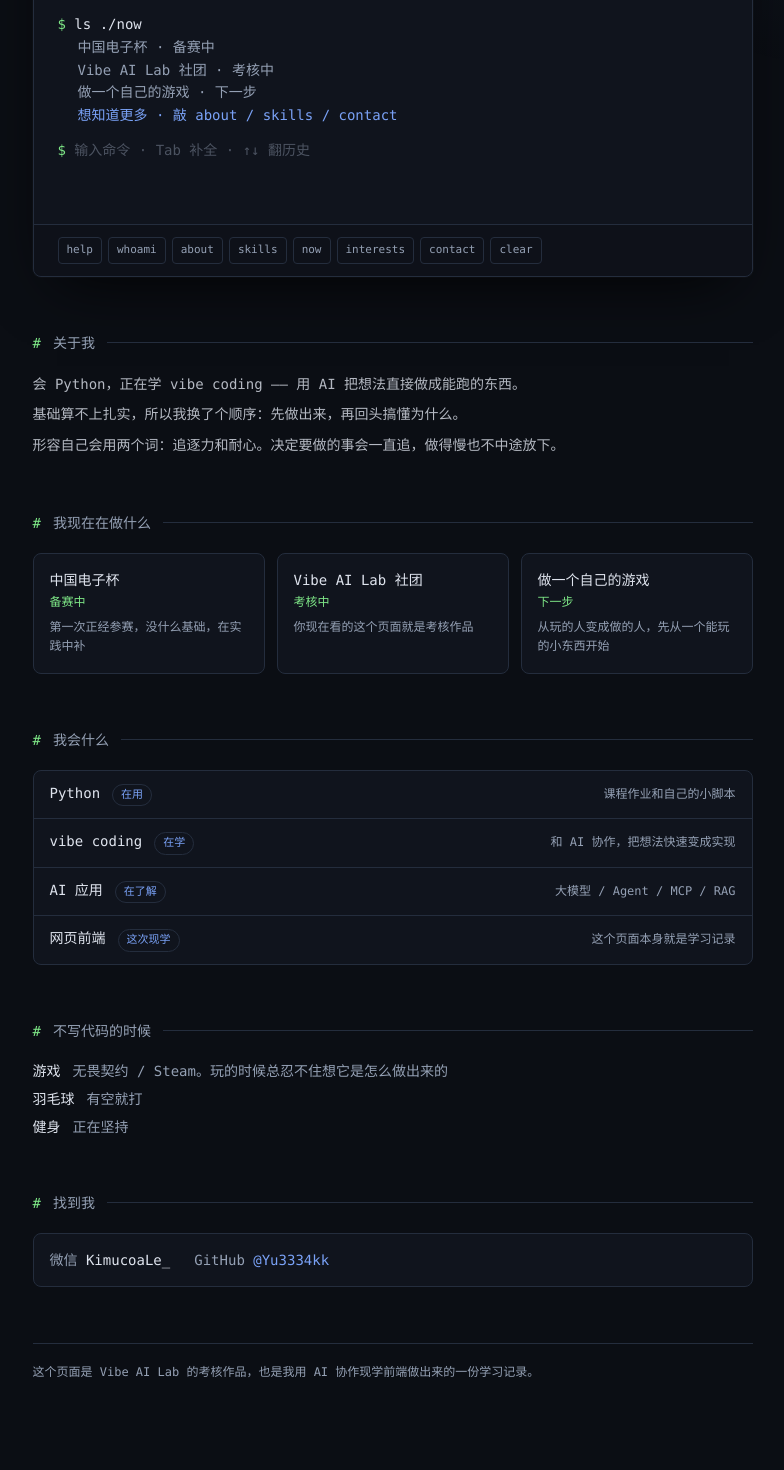
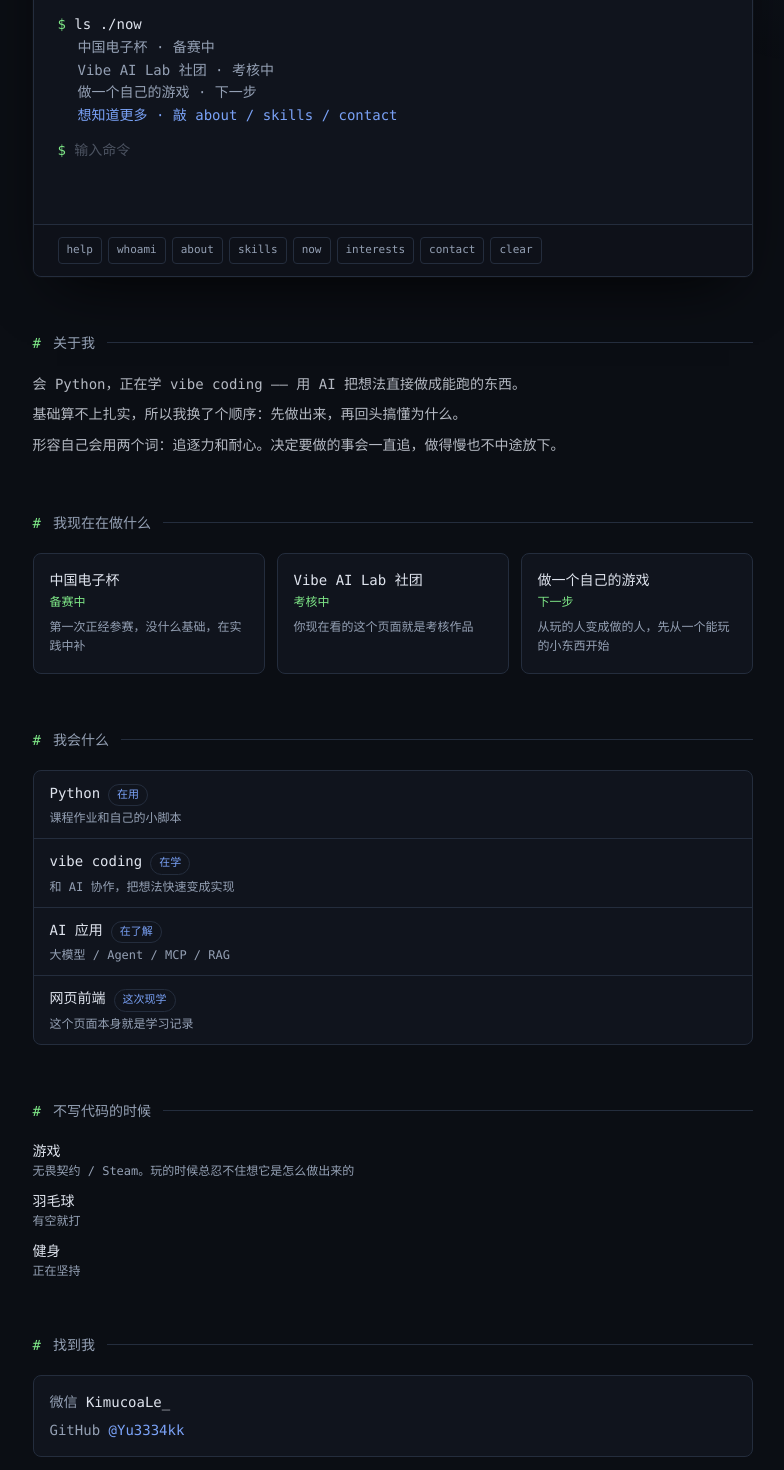
Before and after one commit to Yu3334kk/Yu3334kk.github.io, a React (Vite) app: page / in a window 1280 px wide. Shown: the part 300-1770 px from the top of the page, without its empty margins (240-1024 px from the left). Before the commit the page ends 1744 px from the top, so only its background shows below. Built offline with nearby package versions, Linux system fonts and the light colour scheme.

Commit message:
fix: 手机端布局——输入框溢出裁切、技能/兴趣/联系区文字糊成一行

```diff
--- a/src/App.tsx
+++ b/src/App.tsx
@@ -56,37 +56,37 @@ export function App() {
         <Section title="我会什么">
           <ul className="divide-y divide-line overflow-hidden rounded-lg border border-line bg-panel">
             {content.skills.map((s) => (
-              <li key={s.name} className="flex flex-wrap items-baseline gap-x-3 px-4 py-3">
-                <span className="text-sm text-fg">{s.name}</span>
-                <span className="rounded-full border border-line px-2 py-0.5 text-[11px] text-accent2">
-                  {s.level}
-                </span>
-                <span className="w-full text-xs text-dim sm:ml-auto sm:w-56 sm:text-right">
-                  {s.note}
-                </span>
+              <li key={s.name} className="px-4 py-3">
+                <div className="flex flex-wrap items-baseline gap-2">
+                  <span className="text-sm text-fg">{s.name}</span>
+                  <span className="rounded-full border border-line px-2 py-0.5 text-[11px] text-accent2">
+                    {s.level}
+                  </span>
+                </div>
+                <p className="mt-1 text-xs text-dim">{s.note}</p>
               </li>
             ))}
           </ul>
         </Section>
 
         <Section title="不写代码的时候">
-          <ul className="space-y-2 text-sm">
+          <ul className="space-y-3 text-sm">
             {content.interests.map((i) => (
-              <li key={i.name} className="flex flex-wrap gap-x-3">
-                <span className="text-fg">{i.name}</span>
-                <span className="text-dim">{i.note}</span>
+              <li key={i.name}>
+                <p className="text-fg">{i.name}</p>
+                <p className="mt-0.5 text-xs text-dim">{i.note}</p>
               </li>
             ))}
           </ul>
         </Section>
 
         <Section title="找到我">
-          <div className="flex flex-wrap items-center gap-x-6 gap-y-2 rounded-lg border border-line bg-panel px-4 py-4 text-sm">
-            <span className="text-dim">
+          <div className="space-y-2 rounded-lg border border-line bg-panel px-4 py-4 text-sm">
+            <p className="text-dim">
               微信 <span className="text-fg">{content.contact.wechat}</span>
-            </span>
+            </p>
             {content.contact.github && (
-              <span className="text-dim">
+              <p className="text-dim">
                 GitHub{" "}
                 <a
                   href={`https://github.com/${content.contact.github}`}
@@ -96,7 +96,7 @@ export function App() {
                 >
                   @{content.contact.github}
                 </a>
-              </span>
+              </p>
             )}
           </div>
         </Section>
--- a/src/components/Terminal.tsx
+++ b/src/components/Terminal.tsx
@@ -206,8 +206,8 @@ export function Terminal() {
               onKeyDown={onKeyDown}
               autoComplete="off"
               spellCheck={false}
-              placeholder="输入命令 · Tab 补全 · ↑↓ 翻历史"
-              className="w-full flex-1 border-none bg-transparent text-fg caret-accent outline-none placeholder:text-dim/45"
+              placeholder="输入命令"
+              className="min-w-0 flex-1 border-none bg-transparent text-fg caret-accent outline-none placeholder:text-dim/45"
             />
           </form>
         ) : (
```
